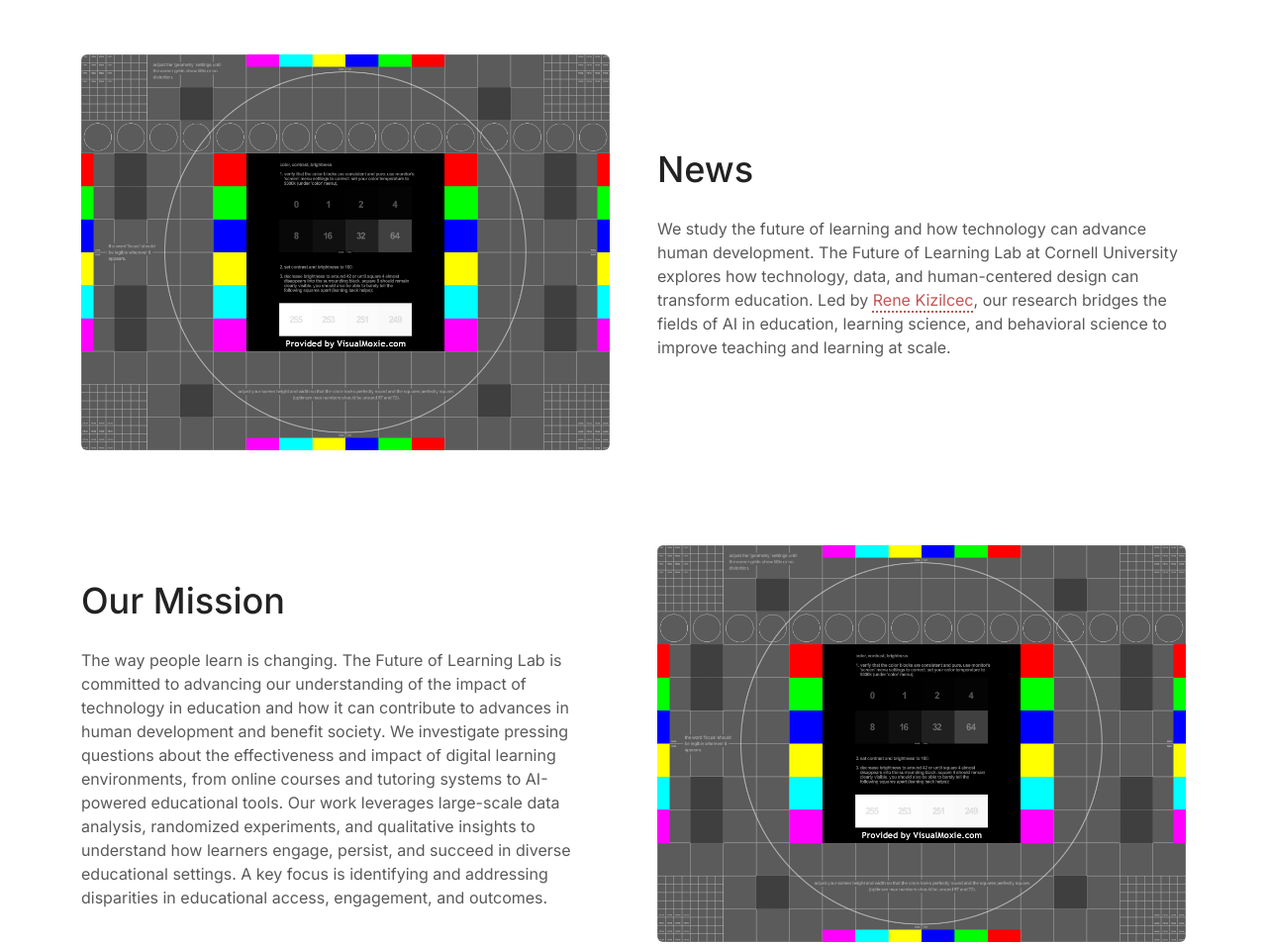
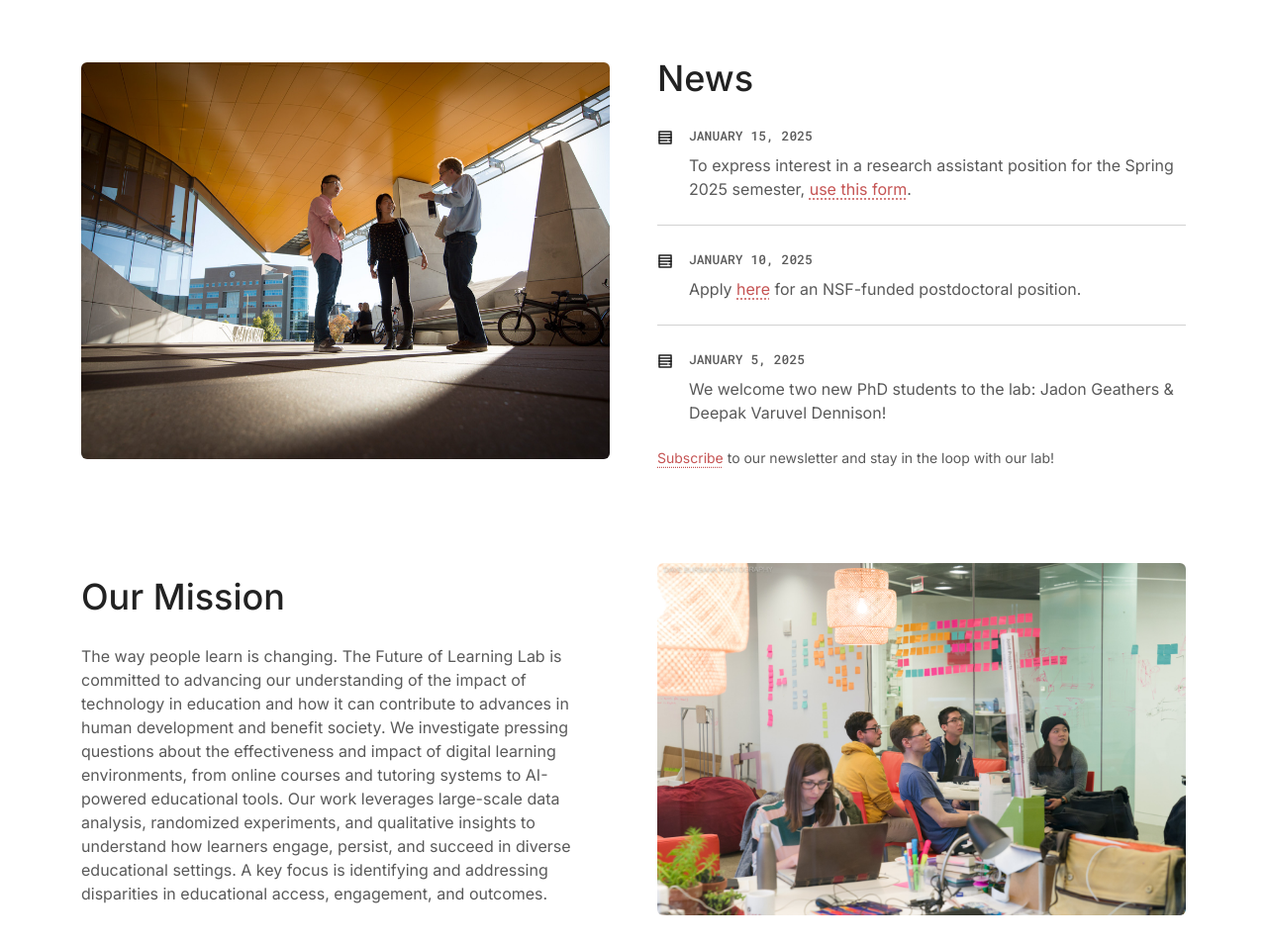
Before and after one commit to PeperoJo/cornell-future-of-learning-lab, a website: page index.html in a window 1280 px wide. Shown: the part 1300-2255 px from the top of the page at 99% size. Drawn offline with nearby package versions, Linux system fonts and the light colour scheme.

Commit message:
sample img

```diff
--- /dev/null
+++ b/components/news-item.html
@@ -0,0 +1,17 @@
+<div class="news-item">
+  <div class="news-item-icon">
+    <svg width="16" height="16" viewBox="0 0 16 16" fill="none" xmlns="http://www.w3.org/2000/svg">
+      <path d="M2 2H14V14H2V2Z" stroke="#222222" stroke-width="1.5" stroke-linecap="round" stroke-linejoin="round"/>
+      <path d="M2 5H14" stroke="#222222" stroke-width="1.5" stroke-linecap="round" stroke-linejoin="round"/>
+      <path d="M2 8H14" stroke="#222222" stroke-width="1.5" stroke-linecap="round" stroke-linejoin="round"/>
+      <path d="M2 11H10" stroke="#222222" stroke-width="1.5" stroke-linecap="round" stroke-linejoin="round"/>
+      <path d="M12 11H14" stroke="#222222" stroke-width="1.5" stroke-linecap="round" stroke-linejoin="round"/>
+      <path d="M12 8H14" stroke="#222222" stroke-width="1.5" stroke-linecap="round" stroke-linejoin="round"/>
+    </svg>
+  </div>
+  <div class="news-item-content">
+    <p class="news-item-date">{{date}}</p>
+    <p class="news-item-text">{{description}}</p>
+  </div>
+</div>
+<div class="news-item-divider"></div>
--- a/css/custom.css
+++ b/css/custom.css
@@ -220,6 +220,116 @@ body {
   line-height: 24px; /* 150% */
 }
 
+/* News Items Styles */
+#news-items {
+  display: flex;
+  flex-direction: column;
+  gap: 24px;
+  width: 100%;
+}
+
+.news-item {
+  display: flex;
+  gap: 16px;
+  align-items: flex-start;
+  width: 100%;
+}
+
+.news-item-icon {
+  flex-shrink: 0;
+  width: 16px;
+  height: 16px;
+  display: flex;
+  align-items: center;
+  justify-content: center;
+  margin-top: 4px;
+}
+
+.news-item-icon svg {
+  width: 16px;
+  height: 16px;
+}
+
+.news-item-content {
+  flex: 1;
+  min-width: 0;
+  display: flex;
+  flex-direction: column;
+  gap: 8px;
+}
+
+.news-item-date {
+  color: var(--primary-text);
+  opacity: 0.75;
+  font-family: "Roboto Mono";
+  font-size: 13px;
+  font-style: normal;
+  font-weight: 500;
+  line-height: 20px;
+  text-transform: uppercase;
+  margin: 0;
+}
+
+.news-item-text {
+  color: var(--primary-text);
+  opacity: 0.75;
+  font-family: Inter;
+  font-size: 16px;
+  font-style: normal;
+  font-weight: 400;
+  line-height: 24px;
+  margin: 0;
+}
+
+.news-item-link {
+  color: var(--accent-color);
+  text-decoration: underline;
+  text-decoration-style: dotted;
+  text-underline-offset: 20%;
+  text-decoration-skip-ink: none;
+  font-family: Inter;
+  font-size: 16px;
+  font-weight: 400;
+  line-height: 24px;
+}
+
+.news-item-link:hover {
+  color: var(--accent-color);
+  opacity: 0.8;
+}
+
+.news-item-divider {
+  width: 100%;
+  height: 1px;
+  background-color: var(--primary-text);
+  opacity: 0.2;
+  margin: 0;
+}
+
+.news-subscribe {
+  color: var(--primary-text);
+  opacity: 0.75;
+  font-family: Inter;
+  font-size: 14px;
+  font-style: normal;
+  font-weight: 400;
+  line-height: 20px;
+  margin: 0;
+  margin-top: 0;
+}
+
+.news-subscribe-link {
+  color: var(--accent-color);
+  text-decoration: underline;
+  text-decoration-style: dotted;
+  text-underline-offset: 20%;
+  text-decoration-skip-ink: none;
+  font-family: Inter;
+  font-size: 14px;
+  font-weight: 400;
+  line-height: 20px;
+}
+
 .aspect-ratio-4-3 {
   aspect-ratio: 4/3; /* Change this to your desired ratio (width/height) */
   width: 100%;
@@ -276,7 +386,7 @@ body {
 
 .project-card {
   border: 1px solid var(--primary-text);
-  border-radius: 4px;
+  border-radius: 6px;
   padding: 16px;
   display: flex;
   flex-direction: column;
@@ -289,6 +399,7 @@ body {
 
 .project-card-image {
   background-color: var(--primary-text);
+  border: 1px solid var(--primary-text);
   width: 100%;
   max-width: 400px;
   border-radius: 4px;
--- /dev/null
+++ b/data/news.json
@@ -0,0 +1,32 @@
+[
+  {
+    "date": "2025-01-15",
+    "description": "To express interest in a research assistant position for the Spring 2025 semester, use this form.",
+    "link": "https://forms.example.com/ra-application",
+    "linkText": "use this form"
+  },
+  {
+    "date": "2025-01-10",
+    "description": "Apply here for an NSF-funded postdoctoral position.",
+    "link": "https://jobs.example.com/postdoc",
+    "linkText": "here"
+  },
+  {
+    "date": "2025-01-05",
+    "description": "We welcome two new PhD students to the lab: Jadon Geathers & Deepak Varuvel Dennison!",
+    "link": "",
+    "linkText": ""
+  },
+  {
+    "date": "2024-12-20",
+    "description": "New publication on AI in education published in Nature Learning Sciences.",
+    "link": "https://example.com/publication",
+    "linkText": "Read more"
+  },
+  {
+    "date": "2024-12-15",
+    "description": "Lab receives NSF grant for research on personalized learning systems.",
+    "link": "https://example.com/grant",
+    "linkText": "Learn more"
+  }
+]
--- a/data/projects.json
+++ b/data/projects.json
@@ -3,30 +3,30 @@
     "title": "National Tutoring Observatory",
     "description": "NTO is building a research infrastructure for education to advance the sicence and practice of instruction. By partnering with a range of tutoring providers, the NTO will create the world’s largest repository of video and transcript data about tutoring interactions. We will create a Million Tutor Moves dataset that records at least one million interactions between teachers and students across a range of subjects, grade levels, and educational contexts.",
     "link": "https://nationaltutoringobservatory.org/",
-    "image": "/img/calibration.jpg"
+    "image": "img/projects/nto.png"
   },
   {
     "title": "MedSimAI",
     "description": "MedSimAI investigates how artificial intelligence can enhance medical education through interactive clinical simulations. Using large language models, our platform creates virtual patient encounters that allow medical students to practice and refine their communication skills. Through deliberate practice and self-regulated learning, students can engage with diverse patient scenarios while receiving structured feedback—all in a safe, controlled environment before entering clinical settings with real patients.",
     "link": "https://medsimai.com/",
-    "image": "/img/calibration.jpg"
+    "image": "img/projects/medsimai.png"
   },
   {
     "title": "ChitterChatter",
     "description": "ChitterChatter transforms foreign language classroom concepts into authentic, spoken conversations with virtual practice partners, using large language models with speech-to-speech capabilities to create an interactive, classroom-integrated platform. The system provides students with engaging speaking practice in their target language while aligning with instructor-configured curricula. Instructors can easily incorporate the system by sharing their existing lesson plans, which automatically adapt the practice partner's behavior. Through responsive and contextually relevant conversations, ChitterChatter aims to help students become more comfortable speaking their target language while building confidence and proficiency.",
     "link": "https://www.chitterchatter.app/",
-    "image": "img/calibration.jpg"
+    "image": "img/projects/chitterchatter.png"
   },
   {
     "title": "Pathways",
     "description": "Pathways is an interest-driven academic and career exploration tool that shows authentic and holistic examples of how previous students navigated an institution of higher education: it shows the courses that individual students took each term, the major (and minor) they declared, and what career or graduate program they pursued afterwards. Students input interests which the tool uses to select relevant and diverse example pathways from historical registrar data. The tool is used by thousands of current and prospective students at Cornell University.",
     "link": "https://pathways.cornell.edu/",
-    "image": "img/calibration.jpg"
+    "image": "img/projects/pathways.png"
   },
   {
     "title": "AI for Teachers",
     "description": "Teachers in the Global South face major hurdles in lesson preparation due to limited time, staff shortages, large class sizes, and scarce resources. While LLMs offer promise, mainstream chatbots often lack vernacular support, contextual relevance, and flexibility to teachers' needs. This highlights the need for specialized AI tools. In collaboration with Microsoft Research India, we evaluate Shiksha Copilot, an AI system designed to support Indian teachers in content creation and explore its impact on their work practices.",
     "link": "",
-    "image": "img/calibration.jpg"
+    "image": "img/projects/ai_for_teachers.png"
   }
 ]
--- /dev/null
+++ b/data/typing-words.json
@@ -0,0 +1,3 @@
+{
+  "words": ["study", "research", "explore", "design", "examine", "advance"]
+}
--- a/index.html
+++ b/index.html
@@ -43,7 +43,7 @@
           </div>
         </div>
         <div class="col-12 col-md-6">
-          <img src="img/calibration.jpg" alt="Calibration" class="img-fluid aspect-ratio-4-3 rounded-2">
+          <img src="img/landing/about.jpg" alt="Calibration" class="img-fluid aspect-ratio-4-3 rounded-2">
         </div>
       </div>
     </div>
@@ -55,14 +55,13 @@
             News
           </div>
           <div class="section-content">
-            <span class="section-content-text">
-              We study the future of learning and how technology can advance human development. The Future of Learning Lab at Cornell University explores how technology, data, and human-centered design can transform education. Led by <a class="in-line-link" href="https://rene.kizilcec.com/">Rene Kizilcec</a>, our research bridges the fields of AI in education, learning science, and behavioral science to improve teaching and learning at scale.
-            </span>
-
+            <div id="news-items">
+              <!-- News items will be loaded here by news-loader.js -->
+            </div>
           </div>
         </div>
         <div class="col-12 col-md-6 order-md-1">
-          <img src="img/calibration.jpg" alt="Calibration" class="img-fluid aspect-ratio-4-3 rounded-2">
+          <img src="img/landing/news.jpg" alt="Calibration" class="img-fluid aspect-ratio-4-3 rounded-2">
         </div>
       </div>
     </div>
@@ -83,7 +82,7 @@
           </div>
         </div>
         <div class="col-12 col-md-6">
-          <img src="img/calibration.jpg" alt="Calibration" class="img-fluid custom-aspect-ratio rounded-2">
+          <img src="img/landing/mission.jpg" alt="Calibration" class="img-fluid custom-aspect-ratio rounded-2">
         </div>
       </div>
     </div>
@@ -138,7 +137,7 @@
           </div>
         </div>
         <div class="col-12 col-md-6">
-          <img src="img/calibration.jpg" alt="Calibration" class="img-fluid custom-aspect-ratio rounded-2">
+          <img src="img/landing/work.jpg" alt="Calibration" class="img-fluid custom-aspect-ratio rounded-2">
         </div>
       </div>
     </div>
@@ -152,6 +151,7 @@
     <script src="js/typing-animation.js"></script>
     <script src="js/gradient-loader.js"></script>
     <script src="js/projects-loader.js"></script>
+    <script src="js/news-loader.js"></script>
     <link rel="preconnect" href="https://fonts.googleapis.com">
     <link rel="preconnect" href="https://fonts.gstatic.com" crossorigin>
     <link href="https://fonts.googleapis.com/css2?family=Inter:ital,opsz,wght@0,14..32,100..900;1,14..32,100..900&family=Roboto+Mono:ital,wght@0,100..700;1,100..700&display=swap" rel="stylesheet">
--- /dev/null
+++ b/js/news-loader.js
@@ -0,0 +1,72 @@
+document.addEventListener("DOMContentLoaded", () => {
+  const newsContainer = document.querySelector('#news-items');
+  if (!newsContainer) return;
+
+  Promise.all([
+    fetch('components/news-item.html').then(r => r.text()),
+    fetch('data/news.json').then(r => r.json())
+  ])
+    .then(([template, newsItems]) => {
+      // Sort by date (newest first) and get top 3
+      const sortedNews = newsItems
+        .sort((a, b) => new Date(b.date) - new Date(a.date))
+        .slice(0, 3);
+
+      newsContainer.innerHTML = '';
+
+      sortedNews.forEach((item, index) => {
+        // Format date
+        const dateObj = new Date(item.date);
+        const formattedDate = dateObj.toLocaleDateString('en-US', {
+          year: 'numeric',
+          month: 'long',
+          day: 'numeric'
+        });
+
+        // Replace template placeholders
+        let itemHTML = template
+          .replace(/\{\{date\}\}/g, formattedDate)
+          .replace(/\{\{description\}\}/g, item.description);
+
+        // Create a temporary container to parse the HTML
+        const tempDiv = document.createElement('div');
+        tempDiv.innerHTML = itemHTML;
+        const newsItem = tempDiv.querySelector('.news-item');
+        const newsDivider = tempDiv.querySelector('.news-item-divider');
+
+        // Handle links in description
+        const textElement = newsItem.querySelector('.news-item-text');
+        if (item.link && item.linkText) {
+          // Replace link text with actual link
+          const textContent = textElement.textContent;
+          const linkIndex = textContent.indexOf(item.linkText);
+
+          if (linkIndex !== -1) {
+            const beforeLink = textContent.substring(0, linkIndex);
+            const afterLink = textContent.substring(linkIndex + item.linkText.length);
+            textElement.innerHTML = `${beforeLink}<a href="${item.link}" class="news-item-link">${item.linkText}</a>${afterLink}`;
+          } else {
+            // If link text not found, keep original text
+            textElement.textContent = textContent;
+          }
+        }
+
+        newsContainer.appendChild(newsItem);
+
+        // Add divider after each item except the last
+        if (index < sortedNews.length - 1 && newsDivider) {
+          newsContainer.appendChild(newsDivider.cloneNode(true));
+        }
+      });
+
+      // Add subscribe link
+      const subscribeDiv = document.createElement('p');
+      subscribeDiv.className = 'news-subscribe';
+      subscribeDiv.innerHTML = '<a href="https://substack.com/home" class="news-subscribe-link">Subscribe</a> to our newsletter and stay in the loop with our lab!';
+      newsContainer.appendChild(subscribeDiv);
+    })
+    .catch(error => {
+      console.error('Error loading news:', error);
+      newsContainer.innerHTML = '<div class="alert alert-warning">Failed to load news items.</div>';
+    });
+});
```
Also changed, not shown: js/typing-animation.js (+24 -4 lines), img/landing/about.jpg (added), img/landing/mission.jpg (added), img/landing/news.jpg (added), img/landing/work.jpg (added), img/projects/ai_for_teachers.png (added), img/projects/chitterchatter.png (added), img/projects/medsimai.png (added), img/projects/nto.png (added), img/projects/pathways.png (added), 2 other files.
